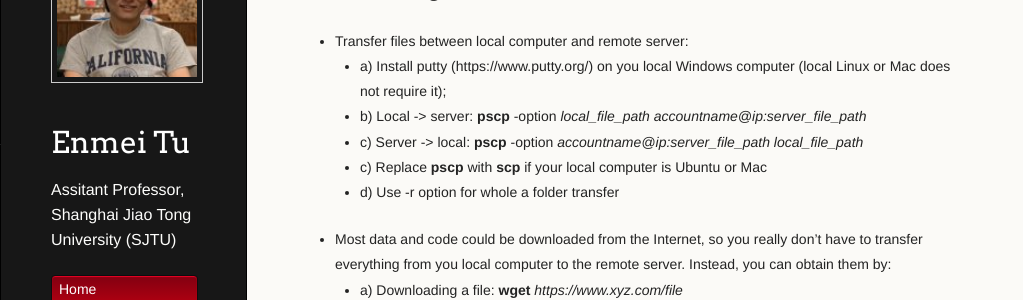
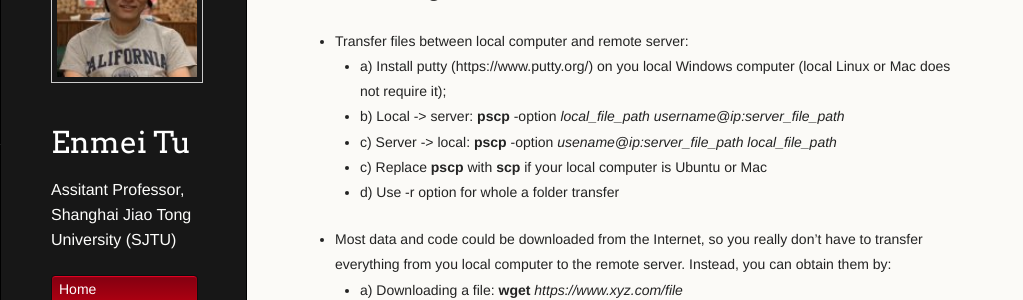
Before and after one commit to hellotem/enmeitu.github.io, a Jekyll site: the page built from resource/linux.md, in a window 1280 px wide and 900 px high, scrolled down 1183 px. Shown: the part 152-452 px from the top of the window, without its empty margins (0-1023 px from the left). Built offline with Jekyll 4.4.1, drawn with Linux system fonts in a browser that asks for light colours; our own code applies the rules of GitHub Pages for plain Markdown files.

Commit message:
Update linux.md

```diff
--- a/resource/linux.md
+++ b/resource/linux.md
@@ -42,8 +42,8 @@
   - d) If login correctly, you should see the command prompt in the format "username@servername:~$"
 * Transfer files between local computer and remote server:
   - a) Install putty (https://www.putty.org/) on you local Windows computer (local Linux or Mac does not require it);
-  - b) Local -> server: **pscp** -option _local_file_path accountname@ip:server_file_path_
-  - c) Server -> local: **pscp** -option _accountname@ip:server_file_path local_file_path_
+  - b) Local -> server: **pscp** -option _local_file_path username@ip:server_file_path_
+  - c) Server -> local: **pscp** -option _usename@ip:server_file_path local_file_path_
   - c) Replace **pscp** with **scp** if your local computer is Ubuntu or Mac
   - d) Use -r option for whole a folder transfer
 * Most data and code could be downloaded from the Internet, so you really don't have to transfer everything from you local computer to the remote server. Instead, you can obtain them by:
```
